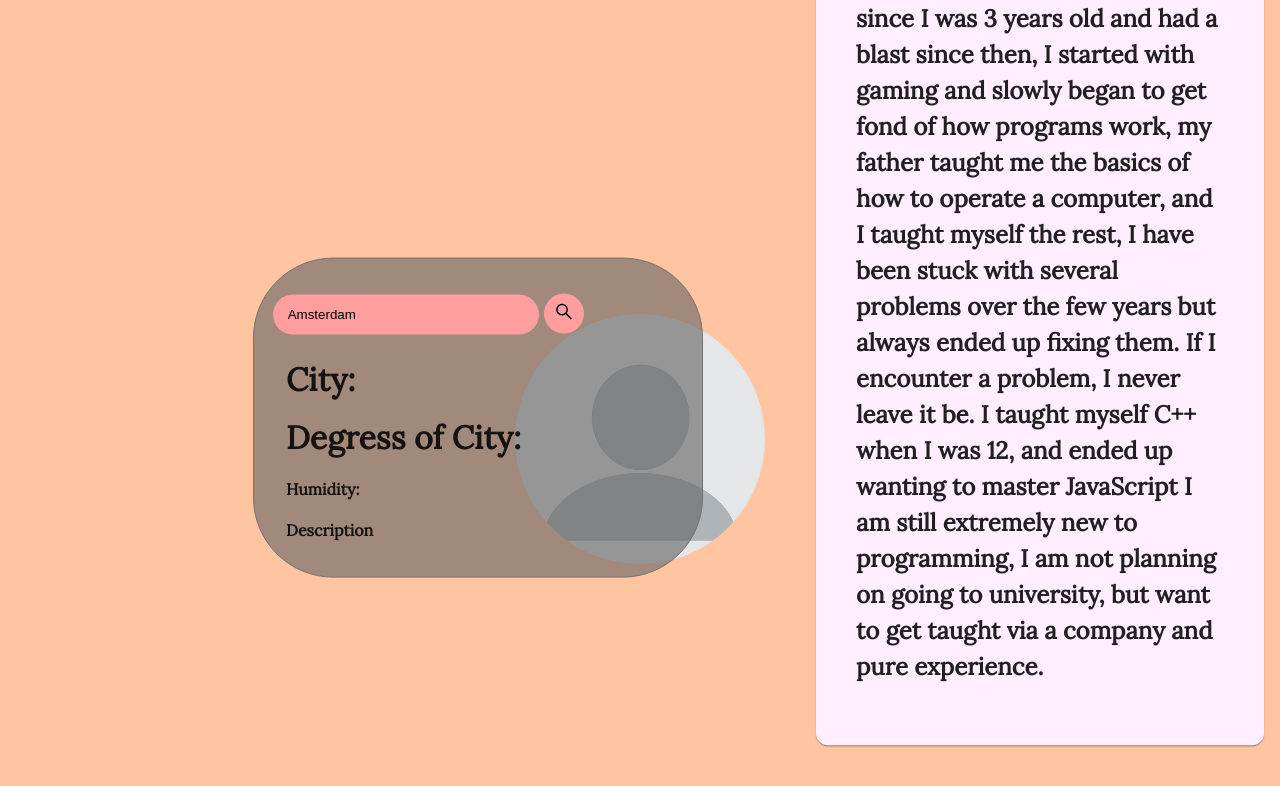
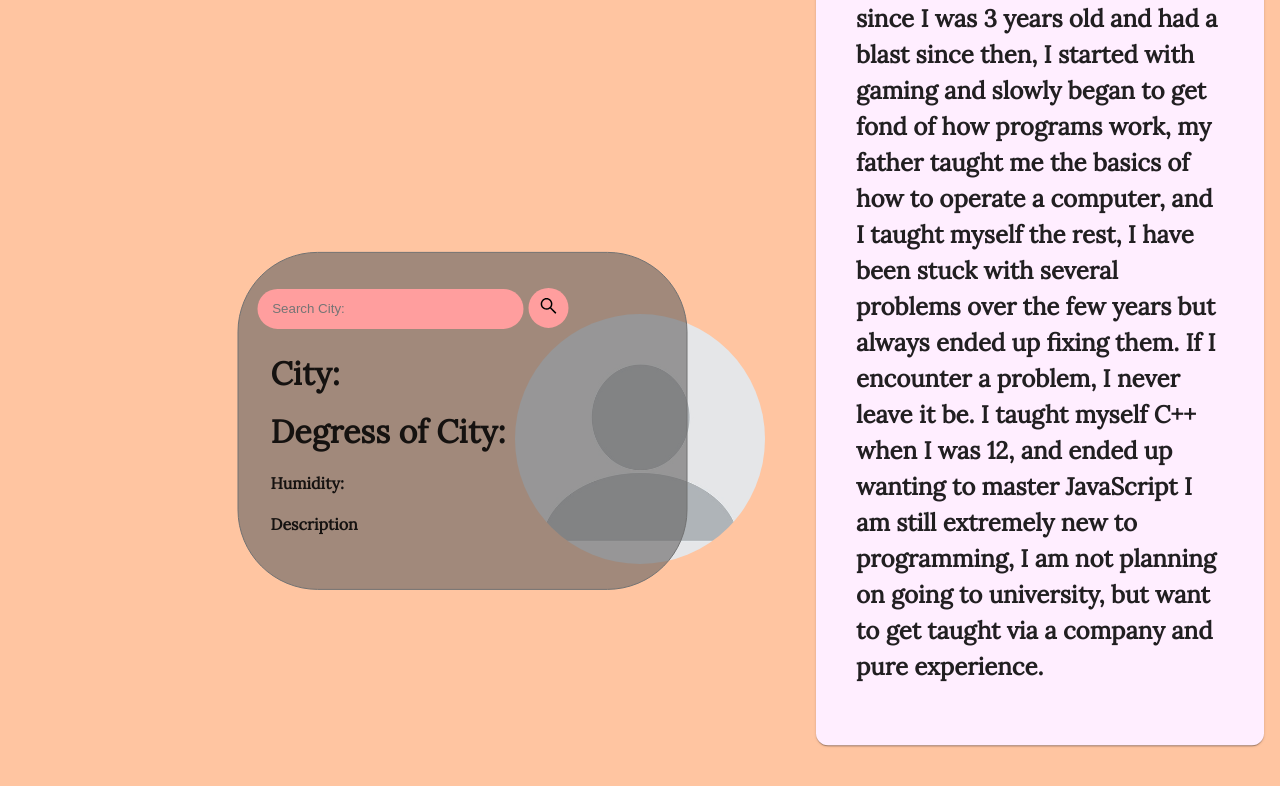
Before and after one commit to Pops0/nextjs-portfolio, a Next.js app: page / in a window 1280 px wide. Shown: the part 502-1288 px from the top of the page. Built offline with nearby package versions, Linux system fonts and the light colour scheme; no server answers.

Commit message:
Amsterdam fix

```diff
--- a/pages/index.js
+++ b/pages/index.js
@@ -37,8 +37,9 @@ const weather = { //fetch en display weather API
     this.fetchWeather(document.querySelector('.search-bar').value)
   },
 }
+
 //document.querySelector('.search button').addEventListener('click', function() {
-//  weather.search();
+// weather.search();
 //});
 //document.querySelector('.search-bar').addEventListener('keyup', function (event) {
 //if (event.key == "Enter") {
@@ -125,10 +126,10 @@ function Home() {
                 height: '61%',
                 width: '35%',
                 marginTop: 3,
-                marginLeft:2,
+                marginLeft: 2,
                 padding:5,
                 borderRadius:3
-            }}>
+              }}>
               <Typography
                 variant= 'h3'
                 align= 'center'
@@ -137,12 +138,7 @@ function Home() {
                 mb={-1.5}>
                 About Me
               </Typography>
-              <h2 //description
-                //align= 'center'
-                //variant= 'h5'
-                //mt= {3}
-                //sx= {{fontSize: {lg: 23, md: 20, sm: 15, xs: 10}}}
-                >
+              <h2>
                 Hi! My name is Morné Cornelius,
                 I am {myAge()} and have had a computer since I was 3 years old and had a blast since then,
                 I started with gaming and slowly began to get fond of how programs work,
@@ -176,7 +172,7 @@ function Home() {
             <Grid container direction='row' alignItems='center'>
               <div class='search-card'>
                 <div class='search'>
-                  <input type='text' class='search-bar' placeholder='Search City:' value={defaultLocation}/>
+                  <input type='text' class='search-bar' placeholder='Search City:'/>
                   <button><svg stroke="currentColor" fill="currentColor" stroke-width="0" viewBox="0 0 1024 1024" height="1.5em" width="1.5em" xmlns="http://www.w3.org/2000/svg">
                     <path
                       d="M909.6 854.5L649.9 594.8C690.2 542.7 712 479 712 412c0-80.2-31.3-155.4-87.9-212.1-56.6-56.7-132-87.9-212.1-87.9s-155.5 31.3-212.1 87.9C143.2 256.5 112 331.8 112 412c0 80.1 31.3 155.5 87.9 212.1C256.5 680.8 331.8 712 412 712c67 0 130.6-21.8 182.7-62l259.7 259.6a8.2 8.2 0 0 0 11.6 0l43.6-43.5a8.2 8.2 0 0 0 0-11.6zM570.4 570.4C528 612.7 471.8 636 412 636s-116-23.3-158.4-65.6C211.3 528 188 471.8 188 412s23.3-116.1 65.6-158.4C296 211.3 352.2 188 412 188s116.1 23.2 158.4 65.6S636 352.2 636 412s-23.3 116.1-65.6 158.4z">
--- a/pages/styles.css
+++ b/pages/styles.css
@@ -63,15 +63,14 @@ button:hover {
 
 .weather-card {
     background-color: rgba(102, 101, 101, 0.61);
+    position: relative;
+    transform: translate(35%, -240%);
+    height: 120%;
+    width: 450px;
     margin-left: 5em;
-    position: relative;
-    left: 10%;
-    right: 50%;
+    margin-top: -1px;
+    border: 1px solid;
     padding: 2em;
-    transform: translate(10%,-252%);
-    border: 1px solid;
     border-color: rgb(114, 114, 114);
     border-radius: 5em;
-    height: 320px;
-    width: 450px;
 }
```
